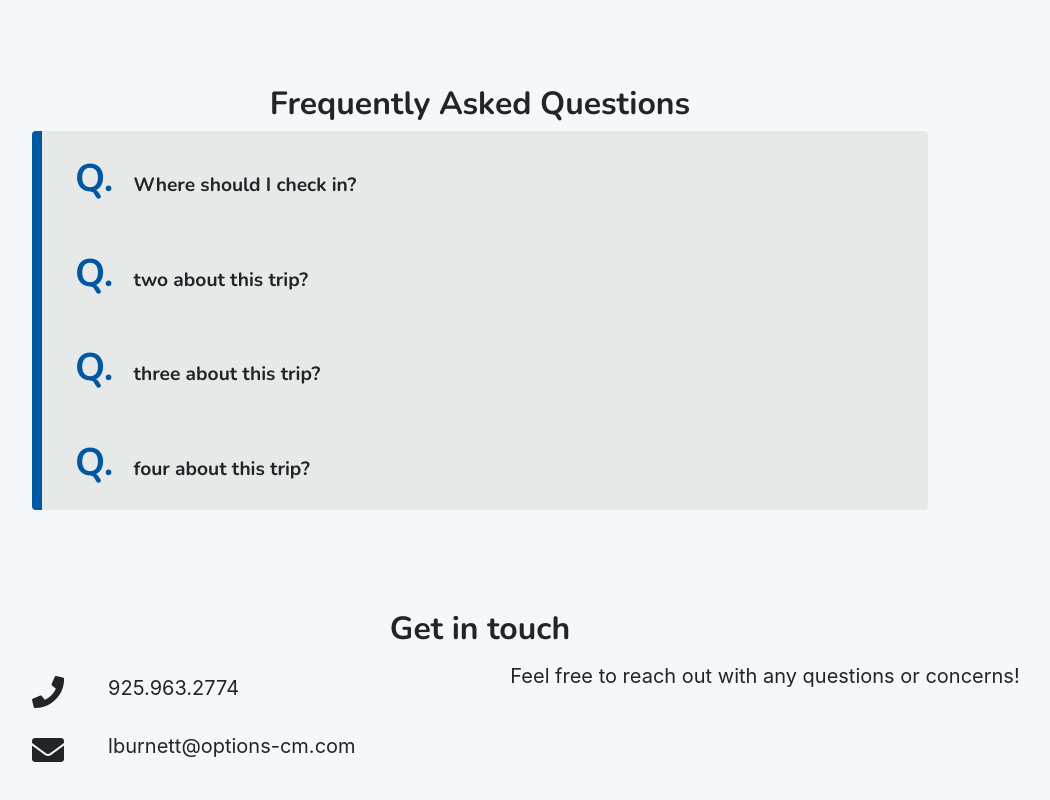
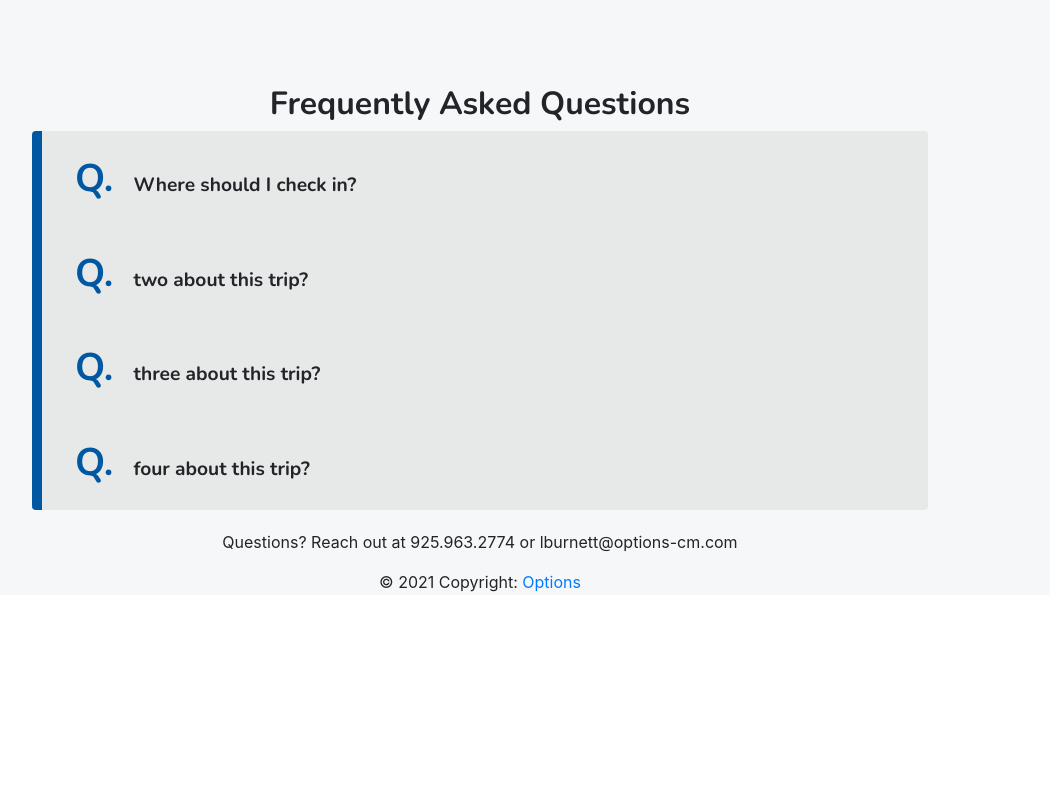
Before and after one commit to shah-carlton-dev/zealand-app, a React (Create React App) app: page / in a window 1280 px wide. Shown: the part 2296-3096 px from the top of the page, without its empty margins (160-1210 px from the left). After the commit the page ends 2891 px from the top, so only its background shows below. Built offline with nearby package versions, Linux system fonts and the light colour scheme.

Commit message:
new footer alert!

```diff
--- a/src/components/Footer.jsx
+++ b/src/components/Footer.jsx
@@ -1,13 +1,37 @@
 import React from "react";
 import { Container, Button, Row, Col } from "react-bootstrap";
+var style = {
+    backgroundColor: "rgb(246,247,249)",
+    textAlign: "center",
+    padding: "20px",
+    paddingTop: "0px !important",
+    position: "relative",
+    left: "0",
+    bottom: "0",
+    height: "85px",
+    width: "100%",
+    zIndex: '11',
+}
 
-const Footer = () => {
+var phantom = {
+  display: 'block',
+  padding: '20px',
+  height: '100%',
+  width: '100%',
+}
 
+
+
+function Footer({  }) {
     return (
-        <>
-            <h2> Footer Section </h2>
-        </>
+        <div>
+            <div style={style}>
+                <p>Questions? Reach out at 925.963.2774 or lburnett@options-cm.com</p>
+                <p>&copy; {new Date().getFullYear()} Copyright: <a href="https://urldefense.proofpoint.com/v2/url?u=http-3A__www.options-2Dcm.com&d=DwMFAg&c=98-1fAyu96wLkqDlFjoYUb5nrUdSVWGncDa4Mw9HQNE&r=NTVCsZNQZ1PojlzhapedH0NrTsriGT1RRRxYF_iPuhY&m=L5mHp2veAhuasB80XVeA_Aftk-G1D9CgkMWtIMe2otA&s=UEqnInRA3CxTFPb8NIu1iawjv8f-YgJIi8xq9GdGRZw&e="> Options </a></p>
+
+            </div>
+        </div>
     )
 }
 
-export default Footer;
+export default Footer
--- a/src/components/Home.jsx
+++ b/src/components/Home.jsx
@@ -26,12 +26,10 @@ const Home = () => {
         <div className="secondary-color-bg">
             <FAQ></FAQ>
         </div>
-        <div className="primary-color-bg">
+        {/* <div className="primary-color-bg">
             <Contact></Contact>
-        </div>
-        {/* <div className="">
-            <Footer></Footer>
-        </div>*/}
+        </div>       */}
+        <Footer></Footer>
         </>
     )
 }
--- a/src/components/NavbarContainer.jsx
+++ b/src/components/NavbarContainer.jsx
@@ -9,7 +9,7 @@ import Schedule from './Schedule.jsx';
 import Home from './Home.jsx';
 import logo from "../assets/zp_logo.png";
 import * as $ from 'jquery';
-
+import Footer from "./Footer.jsx";
 const NavbarContainer = () => {
     const [toggled, setToggled] = useState(false);
 
@@ -51,6 +51,7 @@ const NavbarContainer = () => {
                 <Route exact path="/logistics" component={Logistics} />
                 <Route exact path="/schedule" component={Schedule} />
             </Switch>
+
         </>
     )
 };
```
